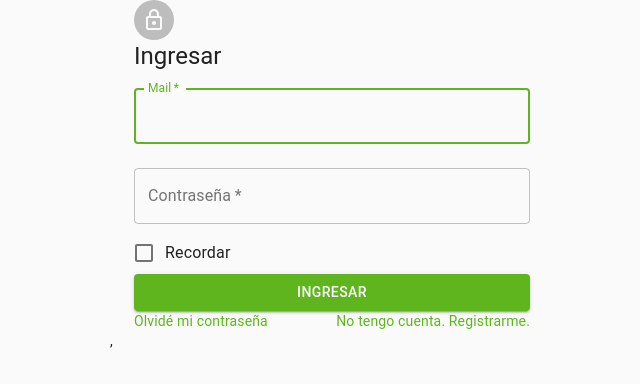
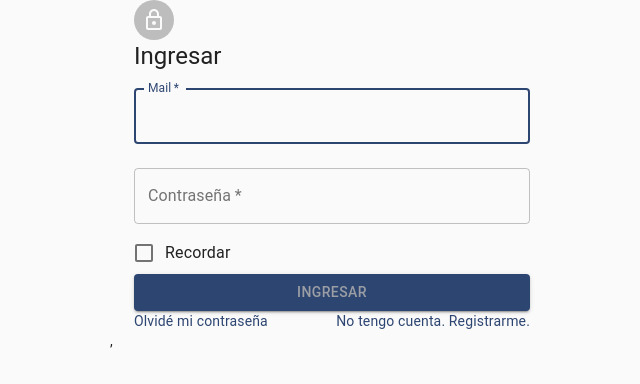
Before and after one commit to SabaPablo/Grupo-C1D-022019-Front, a React (Create React App) app: page /login in a window 1280 px wide. Shown: the top 384 px of the page, without its empty margins (308-948 px from the left). Built offline with nearby package versions, Linux system fonts and the light colour scheme.

Commit message:
added register and change colours

```diff
--- a/src/components/App.jsx
+++ b/src/components/App.jsx
@@ -5,7 +5,6 @@ import Contact from "./Contacts";
 import NavBar from "./navBar"
 import Users from "./Users";
 import SignIn from "./Login";
-import {Album} from "@material-ui/icons";
 import {Router, Switch} from "react-router";
 import history from "./History";
 
@@ -23,11 +22,11 @@ class App extends React.Component {
                 <Router history={history}>
                     <Switch>
                         <Route exact path="/login" component={SignIn}/>
+                        <Route exact path="/register" component={Users} />
                         <Route path="/">
 
                             <NavBar />
                             <Route exact path="/Home" component={Home} />
-                            <Route exact path="/album" component={Album} />
                             <Route exact path="/contacts" component={Contact} />
                             <Route exact path="/users" component={Users} />
                         </Route>
--- a/src/components/Login.jsx
+++ b/src/components/Login.jsx
@@ -44,6 +44,9 @@ class SignIn extends Component{
         },
     }));
 
+    goToRegister= () => {
+        this.props.history.push(`/register`);
+    }
 
     goToHome= () =>{
     this.props.history.push(`/home`);
@@ -104,7 +107,8 @@ class SignIn extends Component{
                                 </Link>
                             </Grid>
                             <Grid item>
-                                <Link href="#" variant="body2">
+                                <Link onClick={this.goToRegister}
+                                      href="#" variant="body2">
                                     {i18n.t("DontHaveAccount.label")}
                                 </Link>
                             </Grid>
--- a/src/theme.js
+++ b/src/theme.js
@@ -3,16 +3,16 @@ import {createMuiTheme} from "@material-ui/core";
 const theme = createMuiTheme({
     palette: {
         primary: {
-            light: '#757ce8',
-            main: '#5fb51e',
-            dark: '#148418',
-            contrastText: '#fff',
+            light: '#5D6D8B',
+            main: '#2D4571',
+            dark: '#0B2657',
+            contrastText: '#9B9FA5',
         },
         secondary: {
-            light: '#ff7961',
-            main: '#f4b123',
-            dark: '#baaa25',
-            contrastText: '#000',
+            light: '#52827D',
+            main: '#236A62',
+            dark: '#003933',
+            contrastText: '#000000',
         },
     },
 });
```
Also changed, not shown: src/components/Register.jsx (deleted, +0 -61 lines), src/dist/css/App.css.
